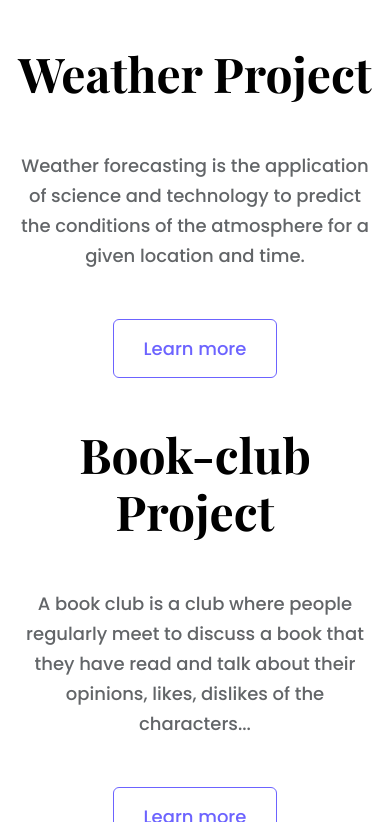
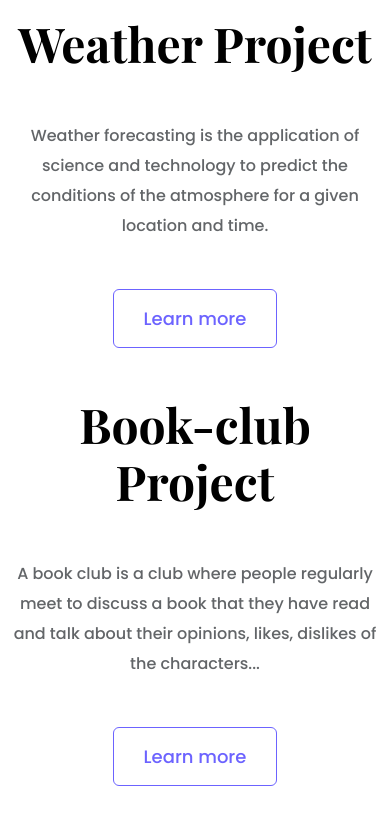
Before and after one commit to ajovicic019/andrea-portfolio, a plain HTML site: page index.html in a window 390 px wide. Shown: the part 1178-2000 px from the top of the page. After the commit the page ends 1974 px from the top, so only its background shows below. Drawn offline with nearby package versions, Linux system fonts and the light colour scheme.

Commit message:
Made some corrections when responsive

```diff
--- a/index.html
+++ b/index.html
@@ -80,7 +80,7 @@
               book that they have read and talk about their opinions, likes,
               dislikes of the characters...
             </p>
-            <a href="#" class="btn btn-branding-outline">Learn more</a>
+            <a href="#" class="btn btn-branding-outline bottom">Learn more</a>
           </div>
         </div>
       </div>
--- a/styles/portfolio.css
+++ b/styles/portfolio.css
@@ -26,7 +26,7 @@ h2 {
   font-size: 64px;
 }
 p {
-  font-size: 18px;
+  font-size: 16px;
   line-height: 30px;
   font-weight: normal;
 }
@@ -90,4 +90,7 @@ p {
   .hero {
     padding: 80px 20px;
   }
+  .bottom {
+    margin-bottom: 10px;
+  }
 }
```
